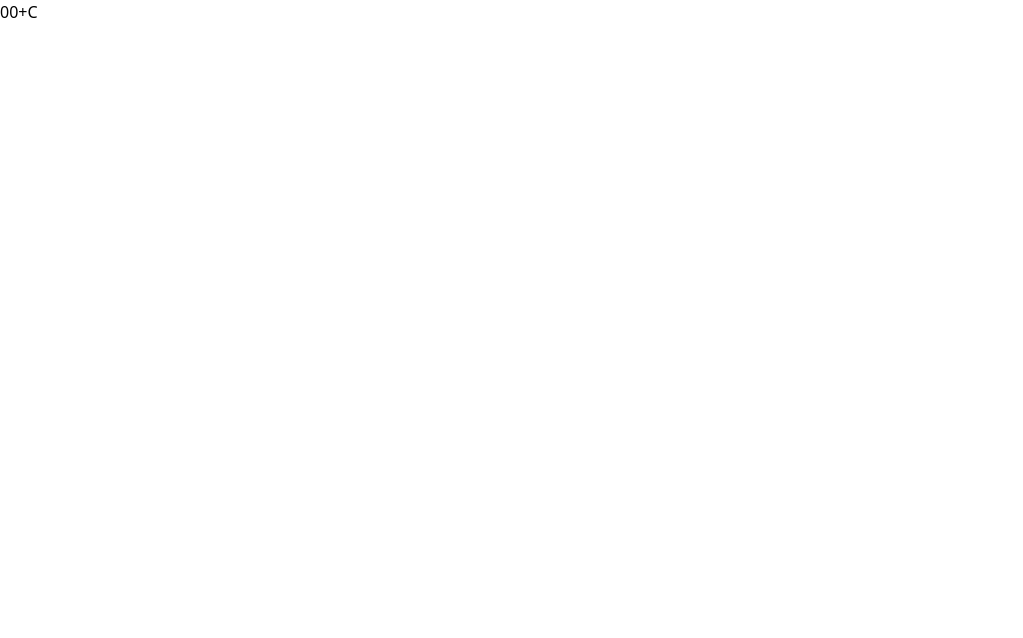
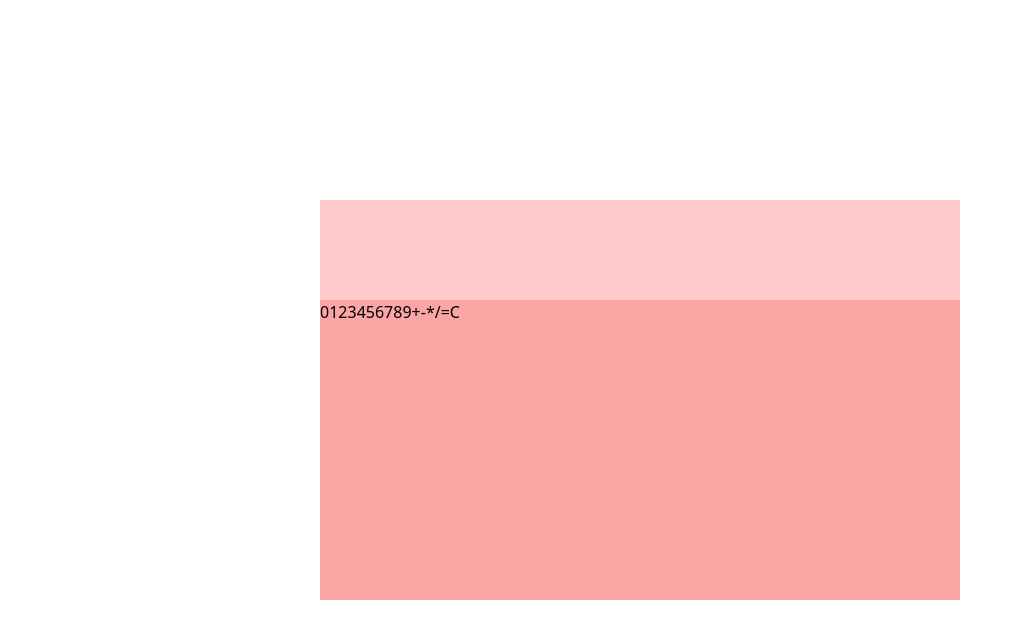
Before and after one commit to jessicaccp/calculator, a React (Vite) app: page / in a window 1280 px wide. Shown: the top 638 px of the page, without its empty margins (0-1023 px from the left). Built offline with nearby package versions, Linux system fonts and the light colour scheme.

Commit message:
add basic functions and css

```diff
--- a/index.html
+++ b/index.html
@@ -7,7 +7,7 @@
     <title>Calculator</title>
   </head>
   <body>
-    <div id="root"></div>
+    <div id="root" class="h-screen w-screen"></div>
     <script type="module" src="/src/main.jsx"></script>
   </body>
 </html>
--- a/src/App.jsx
+++ b/src/App.jsx
@@ -2,9 +2,9 @@ import Calculator from "components/Calculator";
 
 const App = () => {
   return (
-    <>
+    <div className="flex items-center justify-center h-full w-full">
       <Calculator />
-    </>
+    </div>
   );
 };
 
--- a/src/components/Calculator.jsx
+++ b/src/components/Calculator.jsx
@@ -1,33 +1,43 @@
 import Keypad from "components/Keypad";
 import Display from "components/Display";
-import { useState } from "react";
+import { useEffect, useState } from "react";
+import { evaluate } from "mathjs";
 
 const Calculator = () => {
+  const [stack, setStack] = useState([]);
   const [display, setDisplay] = useState(0);
-  const [numbers, setNumbers] = useState([0]);
-  const [operator, setOperator] = useState(null);
+  const [result, setResult] = useState(null);
+
+  useEffect(() => {
+    setDisplay(result === null ? stack : `${stack.join("")} = ${result}`);
+  }, [stack, result]);
 
   const handlers = {
-    number: (event) => {
-      setNumbers([...numbers, event.target.value]);
-      setDisplay(event.target.value);
+    button: (event) => {
+      if (result === null) setStack([...stack, event.target.value]);
+      else {
+        setStack([event.target.value]);
+        setResult(null);
+      }
     },
-    operator: (event) => {
-      setOperator(event.target.value);
-      setDisplay(event.target.value);
+    equal: () => {
+      try {
+        setResult(evaluate(stack.join("")));
+      } catch (error) {
+        setResult("Error");
+      }
     },
     clear: () => {
-      setNumbers([0]);
-      setOperator(null);
-      setDisplay(0);
+      setStack([]);
+      setResult(null);
     },
   };
 
   return (
-    <>
+    <div id="calculator" className="flex flex-col h-1/2 w-1/2">
       <Display value={display} />
       <Keypad handlers={handlers} />
-    </>
+    </div>
   );
 };
 
--- a/src/components/Display.jsx
+++ b/src/components/Display.jsx
@@ -1,5 +1,9 @@
 const Display = ({ value }) => {
-  return <>{value}</>;
+  return (
+    <div id="display" className="bg-red-200 h-1/4">
+      {value}
+    </div>
+  );
 };
 
 export default Display;
--- a/src/components/Keypad.jsx
+++ b/src/components/Keypad.jsx
@@ -2,11 +2,24 @@ import Button from "components/Button";
 
 const Keypad = ({ handlers }) => {
   return (
-    <>
-      <Button value={0} handler={handlers.number} />
-      <Button value={"+"} handler={handlers.operator} />
+    <div id="keypad" className="h-3/4 bg-red-300">
+      <Button value={0} handler={handlers.button} />
+      <Button value={1} handler={handlers.button} />
+      <Button value={2} handler={handlers.button} />
+      <Button value={3} handler={handlers.button} />
+      <Button value={4} handler={handlers.button} />
+      <Button value={5} handler={handlers.button} />
+      <Button value={6} handler={handlers.button} />
+      <Button value={7} handler={handlers.button} />
+      <Button value={8} handler={handlers.button} />
+      <Button value={9} handler={handlers.button} />
+      <Button value={"+"} handler={handlers.button} />
+      <Button value={"-"} handler={handlers.button} />
+      <Button value={"*"} handler={handlers.button} />
+      <Button value={"/"} handler={handlers.button} />
+      <Button value={"="} handler={handlers.equal} />
       <Button value={"C"} handler={handlers.clear} />
-    </>
+    </div>
   );
 };
 
```
